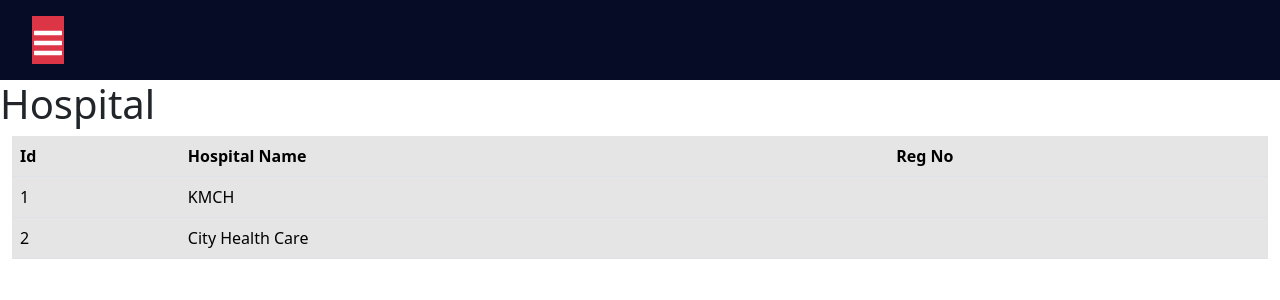
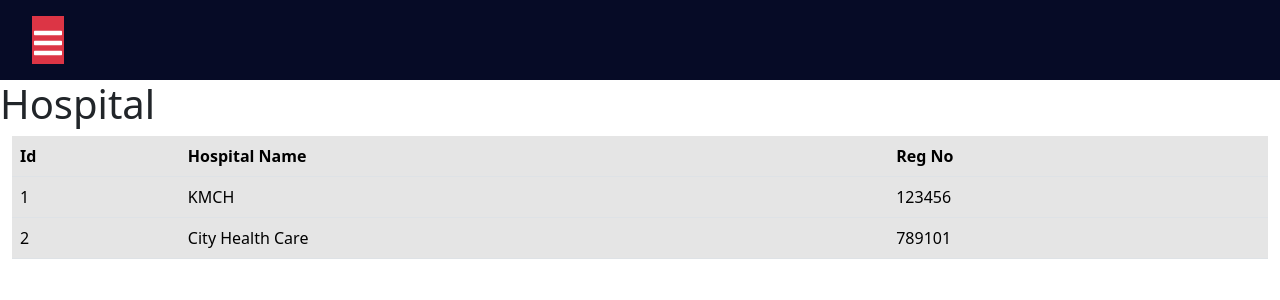
Before and after one commit to vivincrichard/my-application-01, a React (Vite) app: page /hospitals in a window 1280 px wide. Shown: the top 300 px of the page. Built offline with nearby package versions, Linux system fonts and the light colour scheme; data requests are answered from the project's data file.

Commit message:
added the RegNo in Hospital

```diff
--- a/src/Components/Hospitals/Index.tsx
+++ b/src/Components/Hospitals/Index.tsx
@@ -28,7 +28,7 @@ function HospitalIndex() {
               <tr key={hospital.id}>
                 <td>{hospital.id}</td>
                 <td>{hospital.hospitalName}</td>
-                <td>{hospital.registrationNumber}</td>
+                <td>{hospital.registrationNo}</td>
               </tr>
             ))}
           </tbody>
--- a/src/Components/Hospitals/service/HospitalService.ts
+++ b/src/Components/Hospitals/service/HospitalService.ts
@@ -3,7 +3,7 @@ import axios from "axios";
 export interface IHospitalPayload {
   id: number;
   hospitalName: string;
-  registrationNumber: number;
+  registrationNo: number;
   location: IHospitalLocation;
 }
 
```
